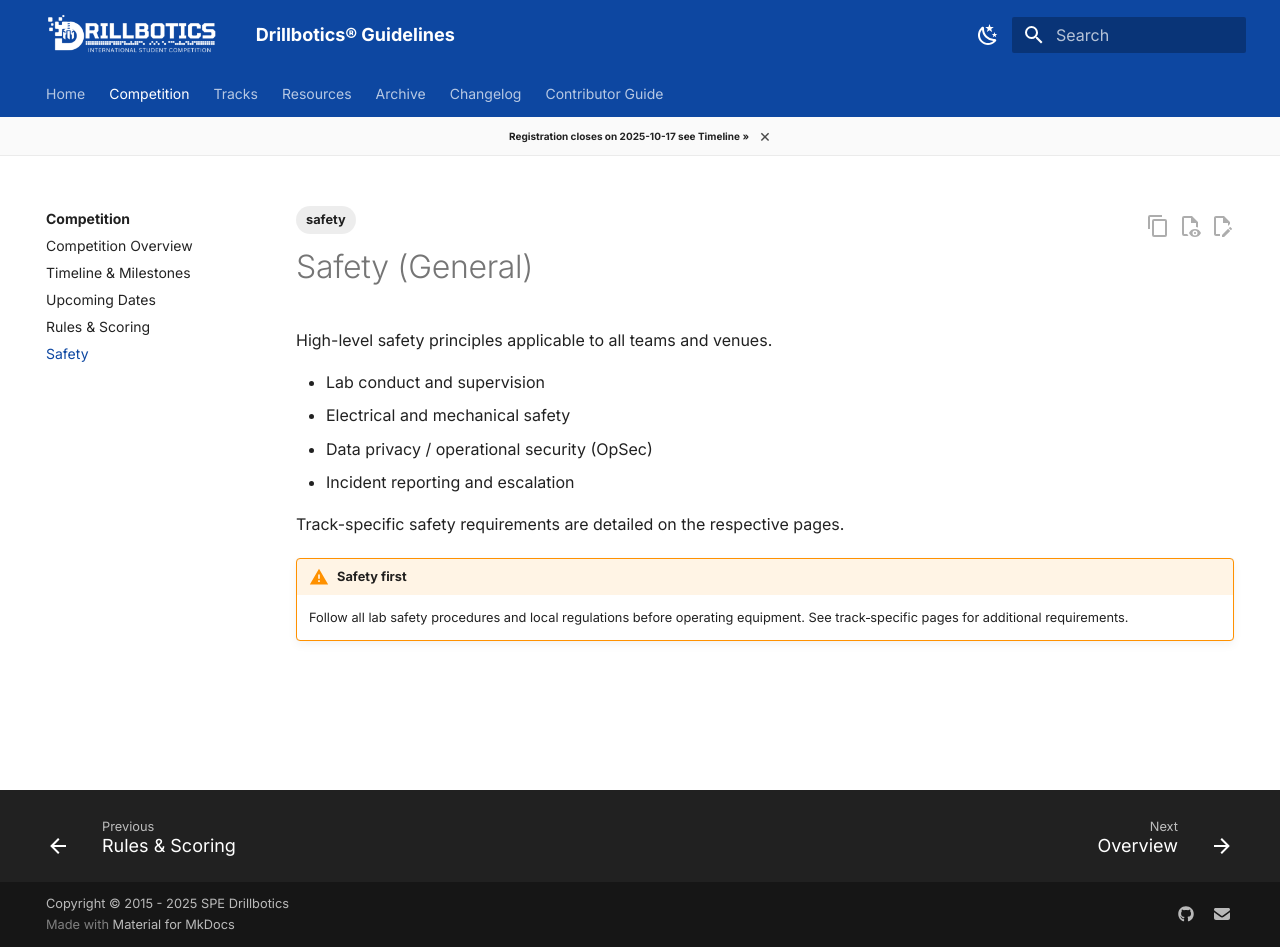
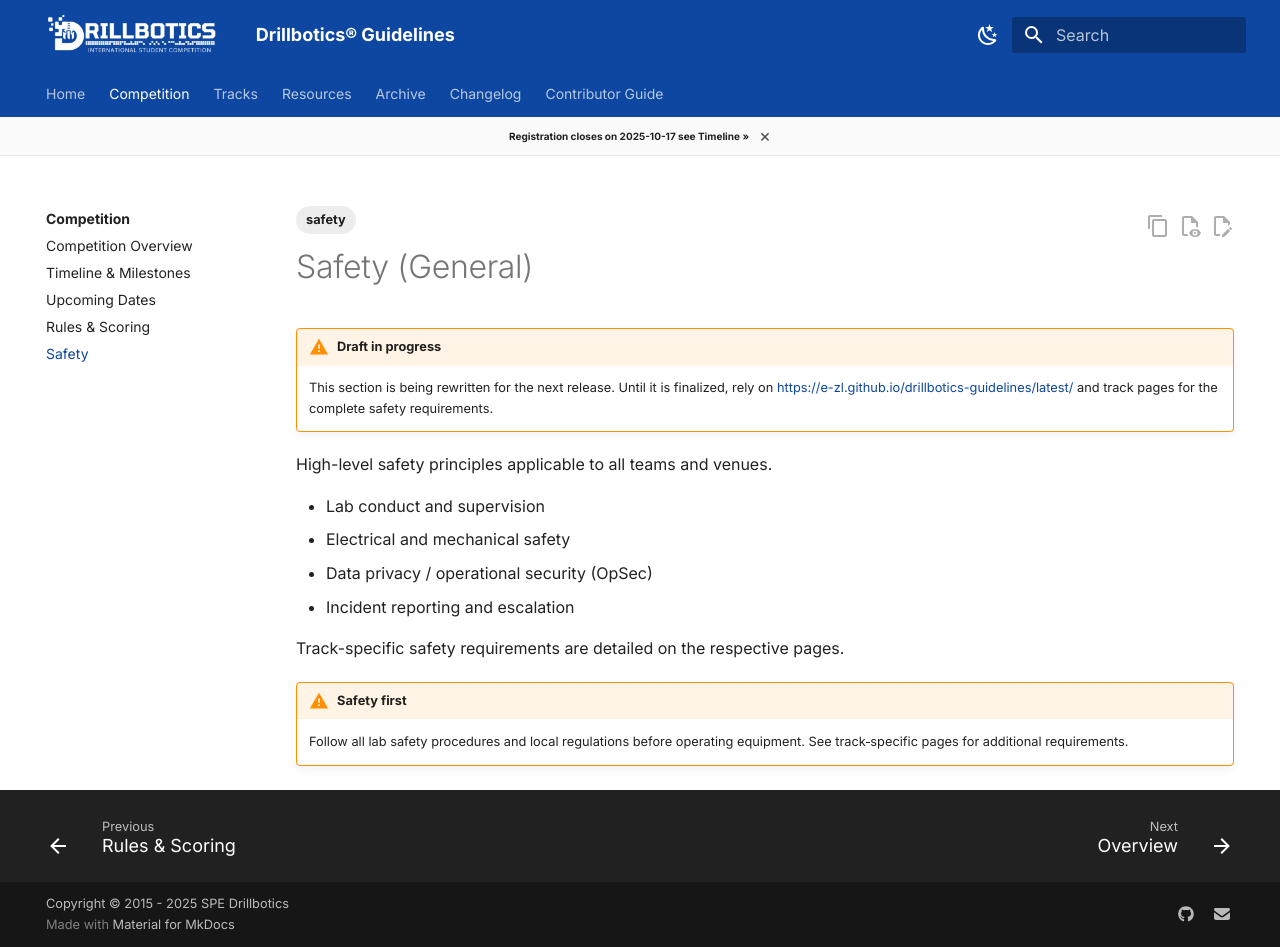
Before and after one commit to Open-Source-Drilling-Community/drillbotics-guidelines, an MkDocs documentation site: the page built from docs/competition/safety.md, in a window 1280 px wide and 947 px high. Built offline with MkDocs 1.6.1 and Material for MkDocs 9.7.7, drawn with Linux system fonts in a browser that asks for light colours; comment, search, counter and statistics services are not loaded; the version menu is left out.

Commit message:
📝 docs(competition): add draft warnings to multiple sections
- mark overview, rules-scoring, safety, and timeline docs as drafts in progress
- guide users to current official rules via external site during rewrite
- clarify sections are being updated for next release or competition cycle

```diff
--- a/docs/competition/safety.md
+++ b/docs/competition/safety.md
@@ -4,6 +4,9 @@ tags:
 ---
 
 # Safety (General)
+
+!!! warning "Draft in progress"
+    This section is being rewritten for the next release. Until it is finalized, rely on [https://e-zl.github.io/drillbotics-guidelines/latest/](https://e-zl.github.io/drillbotics-guidelines/latest/) and track pages for the complete safety requirements.
 
 High-level safety principles applicable to all teams and venues.
 
```
Also changed, not shown: docs/competition/overview.md (+3 -0 lines), docs/competition/rules-scoring.md (+3 -0 lines), docs/competition/timeline.md (+3 -0 lines).
